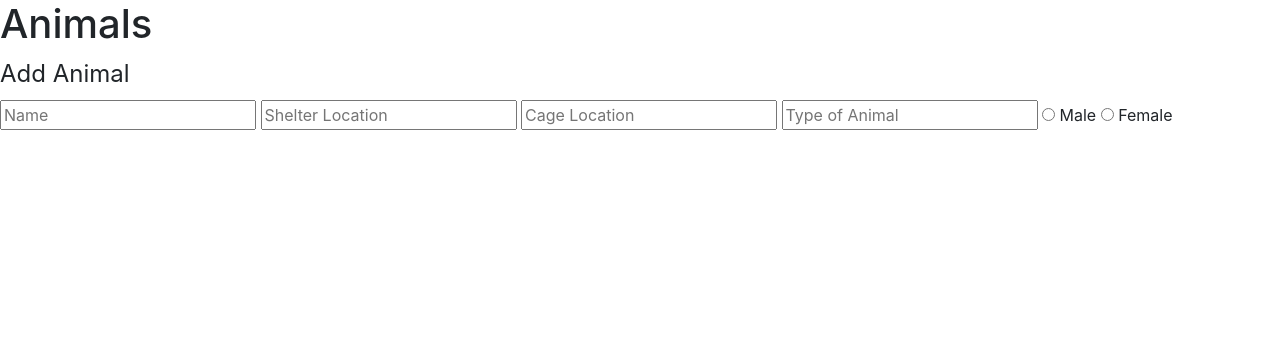
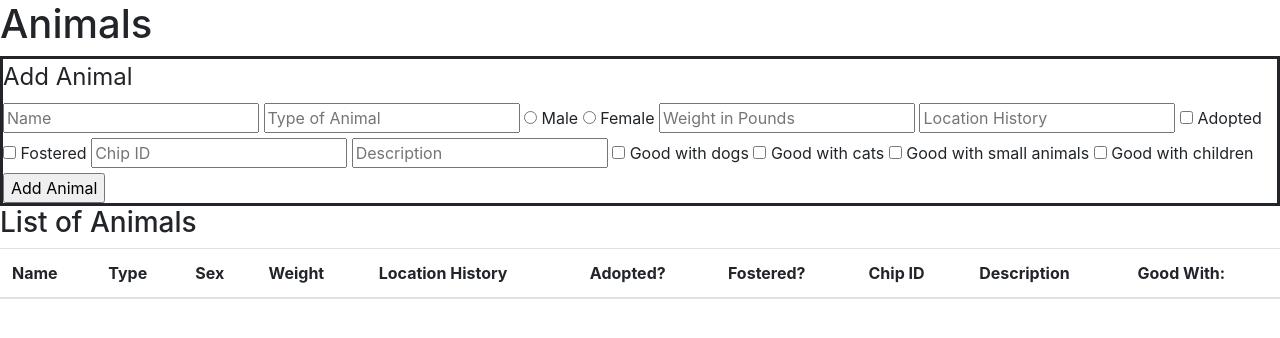
Before and after one commit to kevinlichang/national-animal-shelter-database, a Flask app: page /animals/ in a window 1280 px wide. Shown: the part 56-394 px from the top of the page. Run offline with Flask 2, Linux system fonts and the light colour scheme; lists and menus that the app fills with data are empty.

Commit message:
Updated bare bones content for animals.html

```diff
--- a/app/templates/animals.html
+++ b/app/templates/animals.html
@@ -2,17 +2,54 @@
 {% block content %}
 <h1>Animals</h1>
 
-<form>
+<form style="border: solid;">
   <fieldset>
     <legend>Add Animal</legend>
     <input type="text" name="name" placeholder="Name">
-    <input type="text" name="location-shelter" placeholder="Shelter Location">
-    <input type="text" name="location-cage" placeholder="Cage Location">
     <input type="text" name="type" placeholder="Type of Animal">
+
     <input type="radio" name="sex" id="male-sex" value="1">
     <label for="male-sex">Male</label>
     <input type="radio" name="sex" id="female-sex" value="0">
     <label for="female-sex">Female</label>
+
+    <input type="number" name="weight" placeholder="Weight in Pounds">
+    <input type="text" name="location-history" placeholder="Location History">
+    <input type="checkbox" name="adopted" id="adopted" value="1">
+    <label for="adopted">Adopted</label>
+    <input type="checkbox" name="fostered" id="fostered" value="1">
+    <label for="fostered">Fostered</label>
+
+    <input type="text" name="chip-ID" placeholder="Chip ID">
+    <input type="text" name="description" placeholder="Description">
+    <input type="checkbox" name="good-with-dogs" id="good-with-dogs" value="1">
+    <label for="good-with-dogs">Good with dogs</label>
+    <input type="checkbox" name="good-with-cats" id="good-with-cats" value="1">
+    <label for="good-with-cats">Good with cats</label>
+    <input type="checkbox" name="good-with-small-animals" id="good-with-small-animals" value="1">
+    <label for="good-with-small-animals">Good with small animals</label>
+    <input type="checkbox" name="good-with-children" id="good-with-children" value="1">
+    <label for="good-with-children">Good with children</label>
+
+    <input type="submit" name="add animal" value="Add Animal" id="add-animal-submit">
   </fieldset>
 </form>
+
+<h3>List of Animals</h3>
+<table class="table">
+  <thead>
+    <tr>
+      <th scope="col">Name</th>
+      <th scope="col">Type</th>
+      <th scope="col">Sex</th>
+      <th scope="col">Weight</th>
+      <th scope="col">Location History</th>
+      <th scope="col">Adopted?</th>
+      <th scope="col">Fostered?</th>
+      <th scope="col">Chip ID</th>
+      <th scope="col">Description</th>
+      <th scope="col">Good With:</th>
+    </tr>
+  </thead>
+</table>
 {% endblock content %}
```
